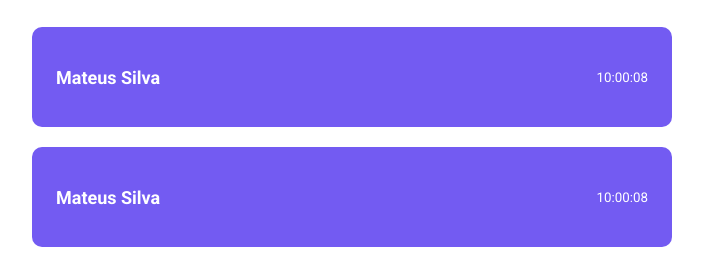
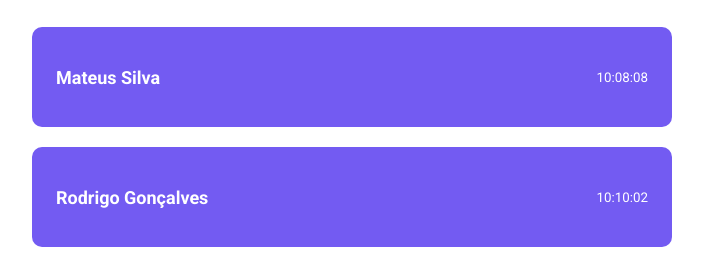
Before and after one commit to mateussdev/discover, a React (Vite) app in the folder reactjs/reactapp/: page / in a window 1280 px wide. Shown: the part 349-607 px from the top of the page, without its empty margins (288-991 px from the left). Built offline with nearby package versions, Linux system fonts and the light colour scheme.

Commit message:
Propriedades do componente

```diff
--- a/reactjs/reactapp/src/components/Card/index.jsx
+++ b/reactjs/reactapp/src/components/Card/index.jsx
@@ -1,10 +1,10 @@
 import "./style.css";
 
-export function Card() {
+export function Card(props) {
   return (
     <div className="card">
-      <strong>Mateus Silva</strong>
-      <small>10:00:08</small>
+      <strong>{props.name}</strong>
+      <small>{props.time}</small>
     </div>
   );
 }
--- a/reactjs/reactapp/src/pages/Home/index.jsx
+++ b/reactjs/reactapp/src/pages/Home/index.jsx
@@ -9,8 +9,8 @@
       <input type="text" placeholder="Digite o nome..." />
       <button type="button">Adicionar</button>
 
-      <Card />
-      <Card />
+      <Card name="Mateus Silva" time="10:08:08" />
+      <Card name="Rodrigo Gonçalves" time="10:10:02" />
     </div>
   );
 }
```
